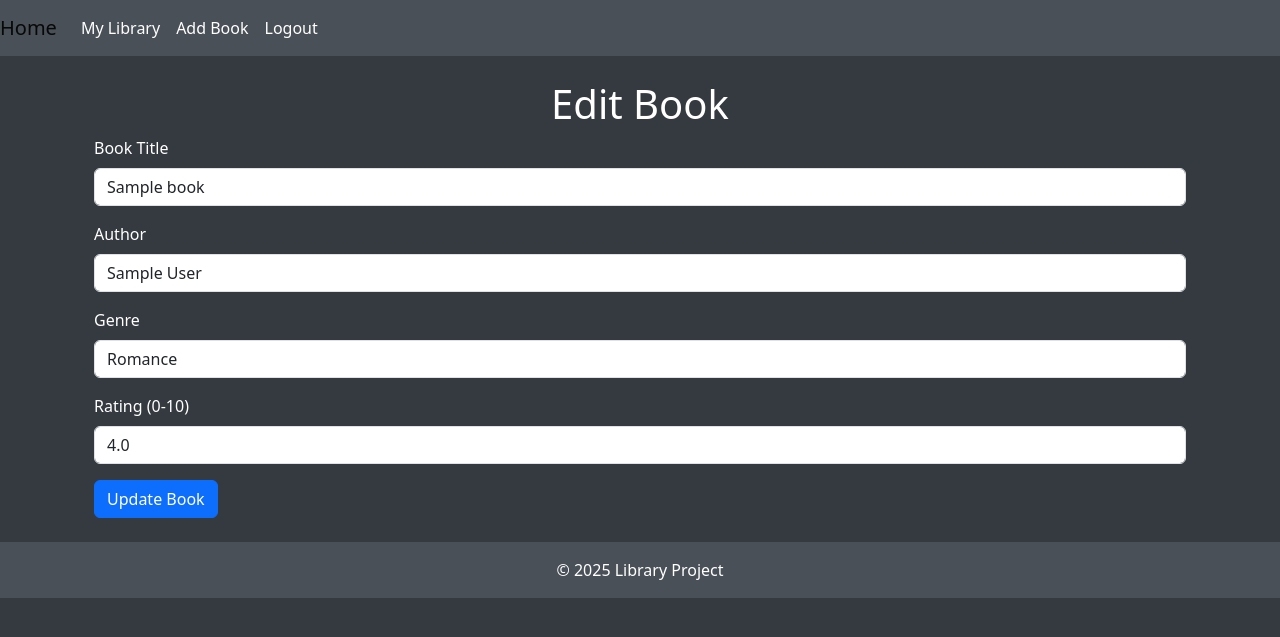
After one commit to EmreSuer/LibraryManager, a Flask app: page /edit_book/1 in a window 1280 px wide. The commit adds this page. Shown: the top 637 px of the page. Run offline with Flask 3, Linux system fonts and the light colour scheme; a user stored in the database is signed in; tables that the repository leaves empty hold one stand-in row (values such as "Sample post"); some libraries are stand-ins or nearby versions.

Commit message:
Add edit functionality

```diff
--- a/main.py
+++ b/main.py
@@ -45,9 +45,10 @@ class Book(db.Model):
     title = db.Column(db.String(150), nullable=False)
     author = db.Column(db.String(150), nullable=False)
     genre = db.Column(db.String(150), nullable=False)
-    opinion = db.Column(db.Text, nullable=False)
+    notes = db.Column(db.Text, nullable=False)
     date_book_finished = db.Column(db.DateTime, nullable=False)
     cover_image = db.Column(db.String(255), nullable=True)
+    rating = db.Column(db.Float, nullable=True)
 
     #Foreign key to the user table
     user_id = db.Column(db.Integer, db.ForeignKey('user.id'), nullable=False)
@@ -132,15 +133,30 @@ def add_book():
         author = request.form.get("author")
         genre = request.form.get("genre")  # Get the selected genre
         image_url = request.form.get("image_url")  # Get the image URL
+        rating = request.form.get("rating")  # Get the rating from the form
+
+        # Validate the rating
+        if rating:
+            try:
+                rating = float(rating)
+                if rating < 0 or rating > 10:
+                    flash("Rating must be between 0 and 10.")
+                    return redirect(url_for("add_book"))
+            except ValueError:
+                flash("Invalid rating. Please enter a number between 0 and 10.")
+                return redirect(url_for("add_book"))
+        else:
+            rating = None  # Default to None if no rating is provided
 
         new_book = Book(
             title=title,
             author=author,
             genre=genre,  # Use the selected genre
-            opinion="No opinion available.",  # Default opinion
+            notes="No notes available.",  # Default notes
             date_book_finished=datetime.now(timezone.utc),  # Set the current date
             user_id=current_user.id,  # Associate with the logged-in user
-            cover_image=image_url  # Store the image URL
+            cover_image=image_url,  # Store the image URL
+            rating=rating  # Store the rating
         )
         db.session.add(new_book)
         db.session.commit()
@@ -204,8 +220,8 @@ def add_book_to_library():
 @app.route("/delete_book/<int:book_id>", methods=["POST"])
 @login_required
 def delete_book(book_id):
-    book_to_delete = Book.query.get_or_404(book_id)  # Get the book or return a 404 error
-    if book_to_delete.user_id == current_user.id:  # Ensure the book belongs to the current user
+    book_to_delete = Book.query.get_or_404(book_id)
+    if book_to_delete.user_id == current_user.id:
         db.session.delete(book_to_delete)
         db.session.commit()
         flash("Book deleted successfully!")
@@ -220,18 +236,45 @@ def save_notes(book_id):
     notes = request.form.get("notes")
     book = Book.query.get(book_id)
     if book:
-        book.opinion = notes  # Update the opinion field with the new notes
+        book.notes = notes
         db.session.commit()
         flash("Notes saved successfully!")
     return redirect(url_for("list_books"))
 
 
+@app.route("/edit_book/<int:book_id>", methods=["GET", "POST"])
+@login_required
+def edit_book(book_id):
+    book = Book.query.get(book_id)
+    if request.method == "POST":
+        title = request.form.get("title")
+        author = request.form.get("author")
+        genre = request.form.get("genre")
+        rating = request.form.get("rating")
 
 
 
+        # Check if required fields are filled
+        if not title or not author or not genre:
+            flash("All fields are required.")
+            return redirect(url_for("edit_book", book_id=book.id))
 
+        # Handle rating input
+        try:
+            book.rating = float(rating) if rating else None  # Convert to float or set to None
+        except ValueError:
+            flash("Invalid rating. Please enter a number between 0 and 10.")
+            return redirect(url_for("edit_book", book_id=book.id))
 
+        # Update the book details
+        book.title = title
+        book.author = author
+        book.genre = genre
 
+        db.session.commit()
+        return redirect(url_for("list_books"))
+
+    return render_template("edit_book.html", book=book, genres=GENRES)  # Pass genres to the template
 
 
 
--- a/templates/add_book.html
+++ b/templates/add_book.html
@@ -10,6 +10,7 @@
         <input type="text" name="year" class="form-control mr-2" placeholder="Year" required>
         <input type="text" name="image_url" class="form-control mr-2" placeholder="Image URL (optional)">
         <input type="submit" class="btn btn-primary" value="Add Book">
+        <input type="float" name="rating" class="form-control mr-2" placeholder="Rating (0-10)" required>
         <div class="form-group mr-2">
             <label for="genre">Genre</label>
             <select class="form-control" id="genre" name="genre" required>
--- /dev/null
+++ b/templates/edit_book.html
@@ -0,0 +1,30 @@
+{% extends "base.html" %}
+
+{% block content %}
+<div class="container mt-4">
+    <h1 class="text-center">Edit Book</h1>
+    <form method="POST" action="{{ url_for('edit_book', book_id=book.id) }}">
+        <div class="form-group">
+            <label for="title">Book Title</label>
+            <input type="text" name="title" class="form-control mb-2" id="title" placeholder="Book Title" value="{{ book.title }}" required>
+        </div>
+        <div class="form-group">
+            <label for="author">Author</label>
+            <input type="text" name="author" class="form-control mb-2" id="author" placeholder="Author" value="{{ book.author }}" required>
+        </div>
+        <div class="form-group">
+            <label for="genre">Genre</label>
+            <select name="genre" class="form-control mb-2" id="genre" required>
+                {% for genre in genres %}
+                    <option value="{{ genre }}" {% if genre == book.genre %}selected{% endif %}>{{ genre }}</option>
+                {% endfor %}
+            </select>
+        </div>
+        <div class="form-group">
+            <label for="rating">Rating (0-10)</label>
+            <input type="text" name="rating" class="form-control mb-2" id="rating" placeholder="Rating (0-10)" value="{{ book.rating if book.rating is not none else '' }}">
+        </div>
+        <button type="submit" class="btn btn-primary">Update Book</button>
+    </form>
+</div>
+{% endblock %}
--- a/templates/list_books.html
+++ b/templates/list_books.html
@@ -24,6 +24,10 @@
                     Author: {{ book.author }}<br>
                     Date Finished: {{ book.date_book_finished.strftime('%Y-%m-%d') }}<br>
                     Genre: {{ book.genre }}<br>
+                    Rating: {{ book.rating if book.rating is not none else 'Not rated' }}<br>
+                    <form method="POST" action="{{ url_for('edit_book', book_id=book.id) }}" style="display:inline;">
+                        <button type="submit" class="btn btn-primary btn-sm">Edit</button>
+                    </form>
                     <form method="POST" action="{{ url_for('delete_book', book_id=book.id) }}" style="display:inline;">
                         <button type="submit" class="btn btn-danger btn-sm">Delete</button>
                     </form>
@@ -31,7 +35,7 @@
                 <div style="flex: 0 0 33.33%; min-height: 250px;">
                     <strong>Notes:</strong><br>
                     <form method="POST" action="{{ url_for('save_notes', book_id=book.id) }}">
-                        <textarea class="form-control" name="notes" rows="5" placeholder="Write your notes here..." style="background-color: #495057; color: #ffffff; border: 1px solid #6c757d; max-height: 150px; overflow-y: auto;">{{ book.opinion }}</textarea>
+                        <textarea class="form-control" name="notes" rows="5" placeholder="Write your notes here..." style="background-color: #495057; color: #ffffff; border: 1px solid #6c757d; max-height: 150px; overflow-y: auto;">{{ book.notes }}</textarea>
                         <button type="submit" class="btn btn-primary btn-sm mt-2">Save Notes</button>
                     </form>
                 </div>
```
Also changed, not shown: instance/library.db.
